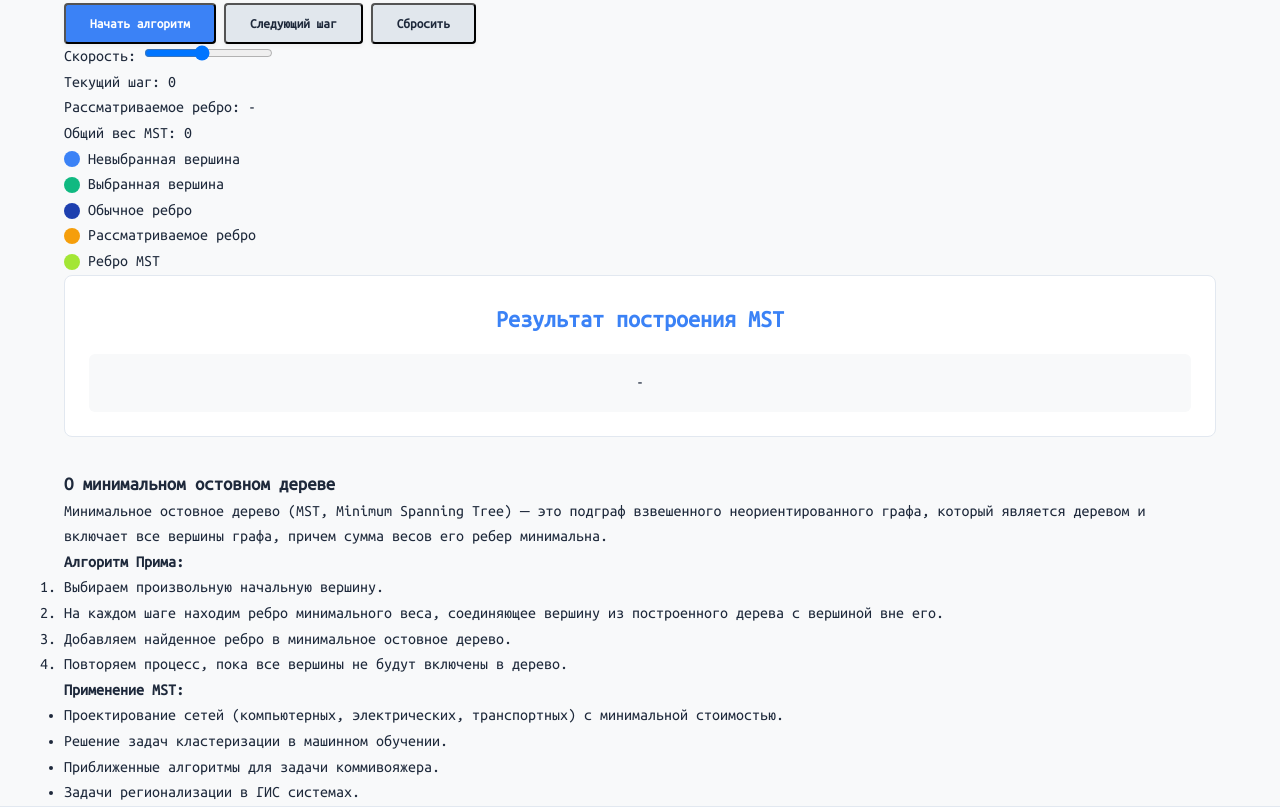
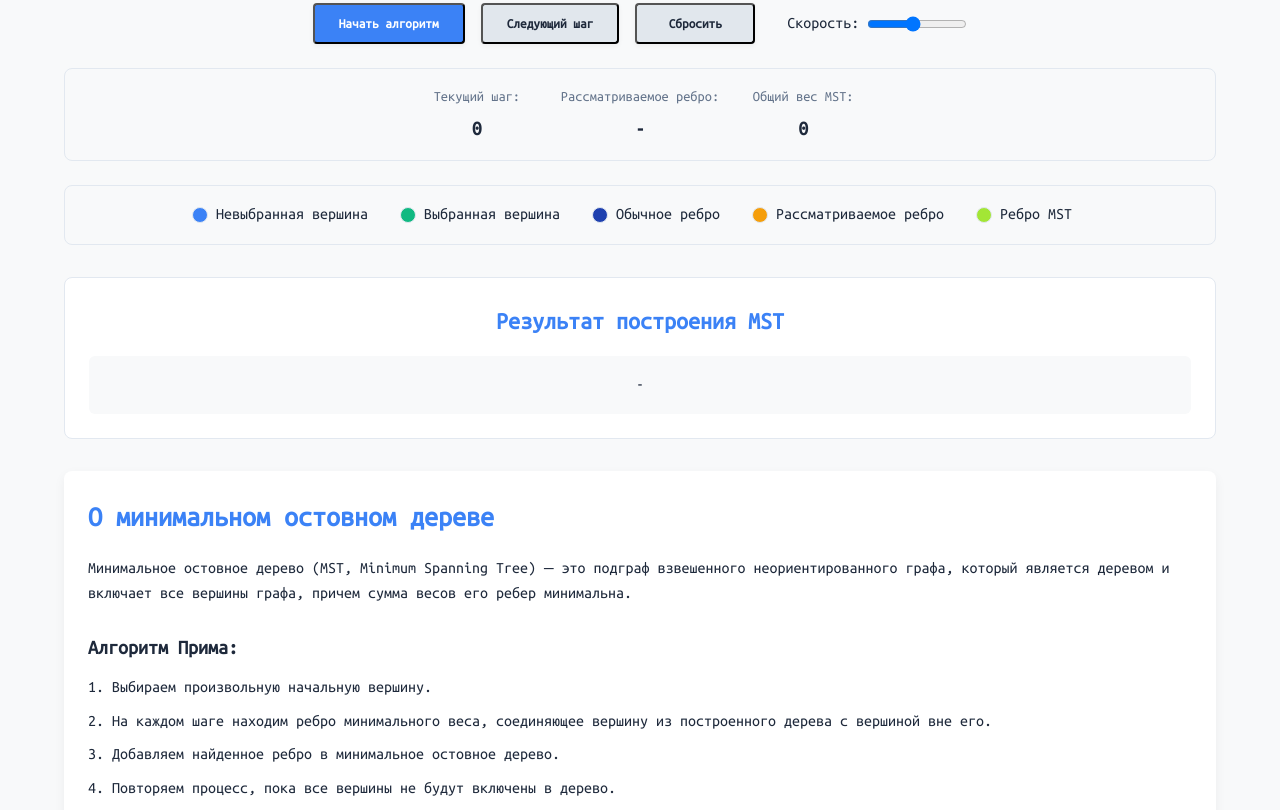
Before and after one commit to so1ove1/so1ove1.github.io, a plain HTML site: page vertix/tasks/task7.html in a window 1280 px wide. Shown: the part 1411-2221 px from the top of the page. Drawn offline with Linux system fonts and the light colour scheme; files whose address does not match are found by name.

Commit message:
`Added new styles to task7.css and linked task1.css in task7.html`

```diff
--- a/vertix/css/task7.css
+++ b/vertix/css/task7.css
@@ -1,4 +1,8 @@
 /* Task 7 specific styles */
+
+.info-container{
+  margin-bottom: 1.5rem;
+}
 
 /* Matrix table */
 .matrix-table {
--- a/vertix/tasks/task7.html
+++ b/vertix/tasks/task7.html
@@ -7,6 +7,7 @@
     <link rel="stylesheet" href="/vertix/css/style.css">
     <link rel="stylesheet" href="/vertix/css/graph.css">
     <link rel="stylesheet" href="/vertix/css/task7.css">
+    <link rel="stylesheet" href="/vertix/css/task1.css">
 </head>
 <body>
     <header id="main-header">
@@ -154,14 +155,6 @@
                         <li>Добавляем найденное ребро в минимальное остовное дерево.</li>
                         <li>Повторяем процесс, пока все вершины не будут включены в дерево.</li>
                     </ol>
-
-                    <h4>Применение MST:</h4>
-                    <ul>
-                        <li>Проектирование сетей (компьютерных, электрических, транспортных) с минимальной стоимостью.</li>
-                        <li>Решение задач кластеризации в машинном обучении.</li>
-                        <li>Приближенные алгоритмы для задачи коммивояжера.</li>
-                        <li>Задачи регионализации в ГИС системах.</li>
-                    </ul>
                 </div>
             </div>
         </section>
```
